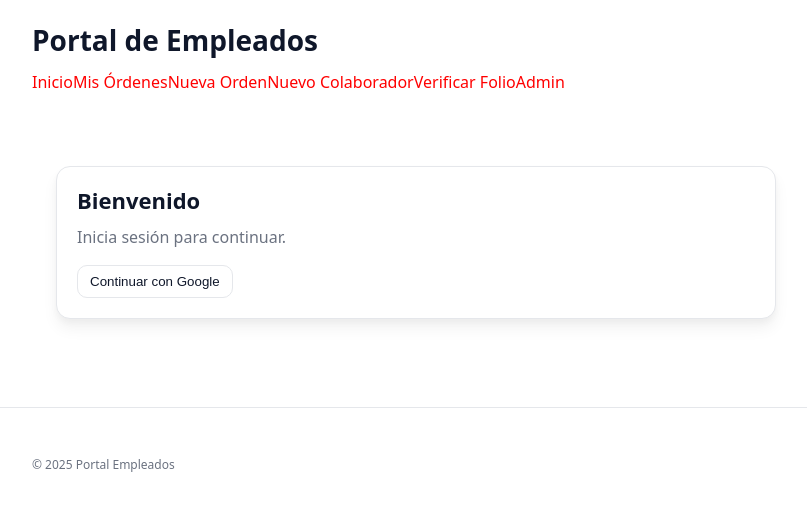
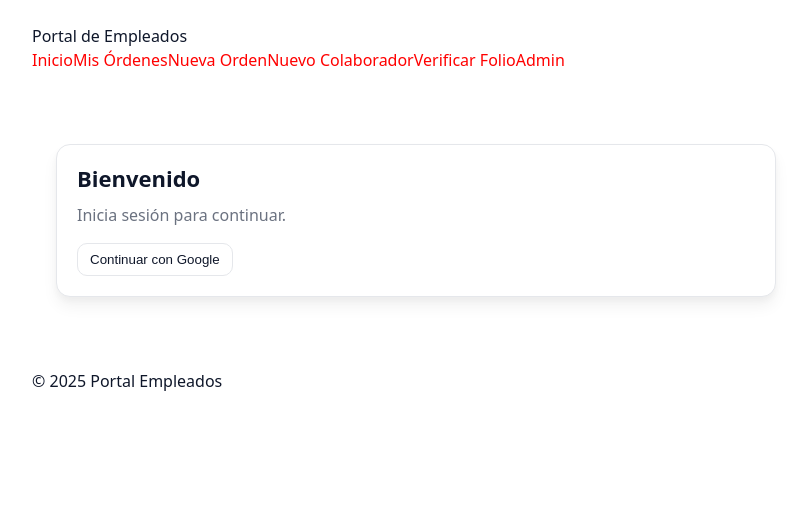
Before and after one commit to DPR2204/portal-empleados, a Next.js app: page / in a window 1280 px wide. Shown: the top 510 px of the page, without its empty margins (72-879 px from the left). Built offline with nearby package versions, Linux system fonts and the light colour scheme; no server answers.

Commit message:
Update layout.js

```diff
--- a/app/layout.js
+++ b/app/layout.js
@@ -1,32 +1,33 @@
 // app/layout.js
+import './globals.css';
+import Link from 'next/link';
+
 export const metadata = {
   title: 'Portal de Empleados',
-  description: 'MVP Portal Empleados — Órdenes de Pago',
+  description: 'Gestión de colaboradores y órdenes',
 };
-
-import './globals.css';
 
 export default function RootLayout({ children }) {
   return (
     <html lang="es">
       <body>
-        <header>
-          <div className="container">
-            <h1>Portal de Empleados</h1>
-            <nav>
-              <a href="/">Inicio</a>
-              <a href="/ordenes">Mis Órdenes</a>
-              <a href="/ordenes/nueva">Nueva Orden</a>
-              <a href="/colaboradores/nuevo">Nuevo Colaborador</a>
-              <a href="/verify">Verificar Folio</a>
-              <a href="/admin">Admin</a>
+        <header className="site-header">
+          <div className="container header-row">
+            <div className="logo">Portal de Empleados</div>
+            <nav className="nav">
+              <Link href="/">Inicio</Link>
+              <Link href="/ordenes">Mis Órdenes</Link>
+              <Link href="/ordenes/nueva">Nueva Orden</Link>
+              <Link href="/colaboradores/nuevo">Nuevo Colaborador</Link>
+              <Link href="/verify">Verificar Folio</Link>
+              <Link href="/admin">Admin</Link>
             </nav>
           </div>
         </header>
 
         <main className="container">{children}</main>
 
-        <footer className="footer">
+        <footer className="site-footer">
           <div className="container">© {new Date().getFullYear()} Portal Empleados</div>
         </footer>
       </body>
```
